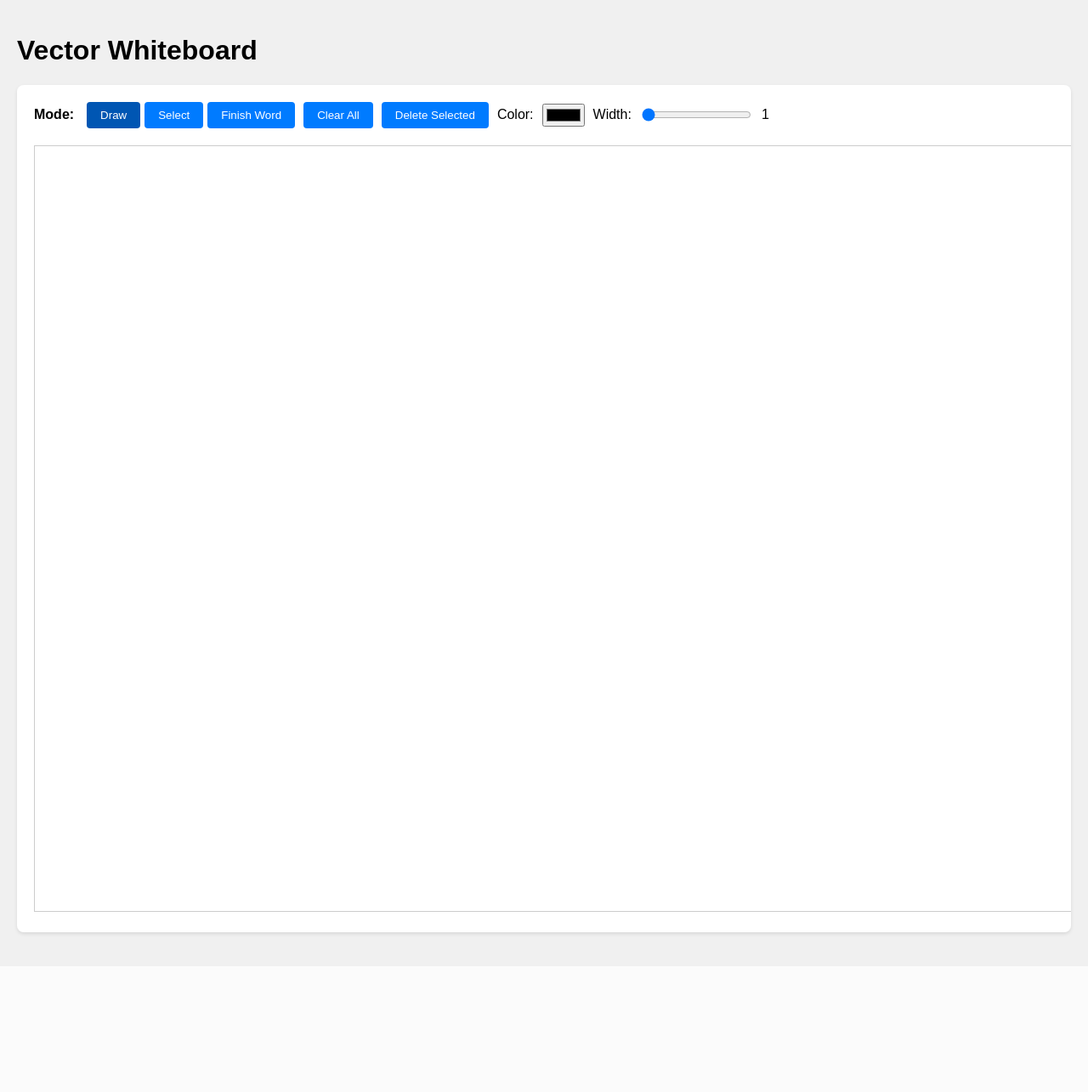
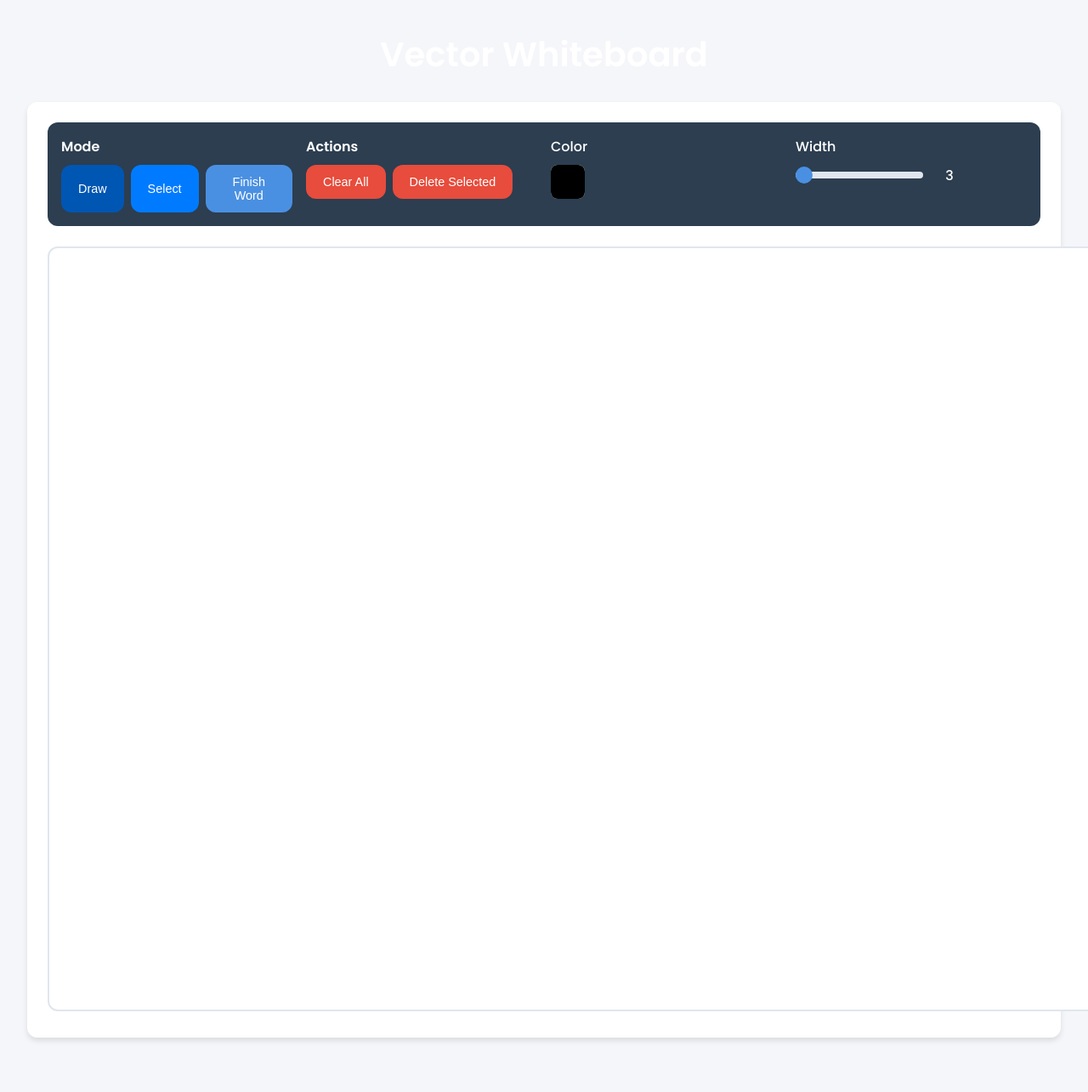
Before and after one commit to MerlijnvanGeffen-Like/VectorWhiteboard, a Flask app: page / in a window 1280 px wide; the page is wider, and only the part inside the window is pictured. Shown: that part at 85% size. Before the commit the page ends 1102 px from the top of that part, so only its background shows below. Run offline with Flask 2, Linux system fonts and the light colour scheme.

Commit message:
Improved whiteboard styling with modern UI

```diff
--- a/templates/index.html
+++ b/templates/index.html
@@ -4,84 +4,249 @@
     <meta charset="UTF-8">
     <meta name="viewport" content="width=device-width, initial-scale=1.0">
     <title>Vector Whiteboard</title>
+    <link href="https://fonts.googleapis.com/css2?family=Poppins:wght@400;500;600&display=swap" rel="stylesheet">
     <style>
+        :root {
+            --primary-color: #4A90E2;
+            --secondary-color: #ffffff;
+            --accent-color: #27AE60;
+            --danger-color: #E74C3C;
+            --background-color: #F5F6FA;
+            --card-background: #FFFFFF;
+            --border-radius: 12px;
+            --shadow: 0 4px 6px rgba(0, 0, 0, 0.1);
+            --transition: all 0.3s ease;
+        }
+
+        * {
+            margin: 0;
+            padding: 0;
+            box-sizing: border-box;
+        }
+
         body {
-            margin: 0;
-            padding: 20px;
-            font-family: Arial, sans-serif;
-            background-color: #f0f0f0;
+            font-family: 'Poppins', sans-serif;
+            background-color: var(--background-color);
+            color: var(--secondary-color);
+            line-height: 1.6;
+            padding: 2rem;
         }
+
         .container {
             max-width: 1600px;
             margin: 0 auto;
         }
+
+        h1 {
+            font-size: 2.5rem;
+            font-weight: 600;
+            color: var(--secondary-color);
+            margin-bottom: 1.5rem;
+            text-align: center;
+        }
+
         .whiteboard-container {
-            background-color: white;
-            border-radius: 8px;
-            box-shadow: 0 2px 4px rgba(0,0,0,0.1);
-            padding: 20px;
-            margin-bottom: 20px;
-            overflow: auto;
+            background-color: var(--card-background);
+            border-radius: var(--border-radius);
+            box-shadow: var(--shadow);
+            padding: 1.5rem;
+            margin-bottom: 2rem;
         }
+
+        .controls {
+            display: grid;
+            grid-template-columns: repeat(auto-fit, minmax(150px, 1fr));
+            gap: 1rem;
+            margin-bottom: 1.5rem;
+            background-color: var(--background-color);
+            padding: 1rem;
+            border-radius: var(--border-radius);
+            background-color: #2C3E50;
+        }
+
+        .control-group {
+            display: flex;
+            flex-direction: column;
+            gap: 0.5rem;
+        }
+
+        .mode-group {
+            display: flex;
+            gap: 0.5rem;
+        }
+
+        button {
+            padding: 0.75rem 1.25rem;
+            border: none;
+            border-radius: var(--border-radius);
+            background-color: var(--primary-color);
+            color: white;
+            cursor: pointer;
+            transition: var(--transition);
+            font-weight: 500;
+            font-size: 0.9rem;
+            display: flex;
+            align-items: center;
+            justify-content: center;
+            gap: 0.5rem;
+        }
+
+        button:hover {
+            background-color: #357ABD;
+            transform: translateY(-2px);
+        }
+
+        button:active {
+            transform: translateY(0);
+        }
+
+        button.danger {
+            background-color: var(--danger-color);
+        }
+
+        button.danger:hover {
+            background-color: #C0392B;
+        }
+
+        button.success {
+            background-color: var(--accent-color);
+        }
+
+        button.success:hover {
+            background-color: #219A52;
+        }
+
         .svg-container {
-            border: 1px solid #ccc;
+            border: 2px solid #E0E6ED;
+            border-radius: var(--border-radius);
             background-color: white;
             cursor: crosshair;
             touch-action: none;
+            transition: var(--transition);
         }
-        .controls {
-            margin-bottom: 20px;
+
+        .svg-container:hover {
+            border-color: var(--primary-color);
+        }
+
+        .color-picker, .stroke-width {
             display: flex;
-            gap: 10px;
             align-items: center;
-            flex-wrap: wrap;
+            gap: 1rem;
+            padding: 0rem;
+            border-radius: var(--border-radius);
         }
-        button {
-            padding: 8px 16px;
+
+        label {
+            font-weight: 500;
+            color: var(--secondary-color);
+            min-width: 60px;
+        }
+
+        input[type="color"] {
+            -webkit-appearance: none;
+            width: 40px;
+            height: 40px;
             border: none;
+            border-radius: 8px;
+            cursor: pointer;
+        }
+
+        input[type="color"]::-webkit-color-swatch-wrapper {
+            padding: 0;
+        }
+
+        input[type="color"]::-webkit-color-swatch {
+            border: none;
+            border-radius: 6px;
+        }
+
+        input[type="range"] {
+            width: 150px;
+            height: 8px;
+            -webkit-appearance: none;
+            background: #E0E6ED;
             border-radius: 4px;
-            background-color: #007bff;
-            color: white;
+            outline: none;
+        }
+
+        input[type="range"]::-webkit-slider-thumb {
+            -webkit-appearance: none;
+            width: 20px;
+            height: 20px;
+            background: var(--primary-color);
+            border-radius: 50%;
             cursor: pointer;
-            transition: background-color 0.3s;
+            transition: var(--transition);
         }
-        button:hover {
-            background-color: #0056b3;
+
+        input[type="range"]::-webkit-slider-thumb:hover {
+            transform: scale(1.1);
         }
-        button:disabled {
-            background-color: #cccccc;
-            cursor: not-allowed;
+
+        #strokeWidthValue {
+            min-width: 30px;
+            text-align: center;
+            font-weight: 500;
         }
-        .color-picker {
-            display: flex;
-            gap: 10px;
-            align-items: center;
-        }
-        .stroke-width {
-            display: flex;
-            gap: 10px;
-            align-items: center;
-        }
+
         .path {
             fill: none;
             stroke-linecap: round;
             stroke-linejoin: round;
         }
+
         .word-group {
             cursor: move;
         }
+
         .selected {
-            stroke: blue !important;
+            stroke: var(--primary-color) !important;
             stroke-dasharray: 5,5;
         }
-        .mode-group {
-            display: flex;
-            gap: 5px;
-            align-items: center;
+
+        .tool-label {
+            font-weight: 600;
+            color: var(--secondary-color);
+            margin-right: 1rem;
         }
-        .tool-label {
-            margin-right: 10px;
-            font-weight: bold;
+
+        .file-input-label {
+            background-color: var(--primary-color);
+            color: white;
+            padding: 0.75rem 1.25rem;
+            border-radius: var(--border-radius);
+            cursor: pointer;
+            transition: var(--transition);
+            font-weight: 500;
+            text-align: center;
+        }
+
+        .file-input-label:hover {
+            background-color: #357ABD;
+            transform: translateY(-2px);
+        }
+
+        #importSVG {
+            display: none;
+        }
+
+        @media (max-width: 768px) {
+            body {
+                padding: 1rem;
+            }
+
+            .controls {
+                grid-template-columns: 1fr;
+            }
+
+            .mode-group {
+                flex-wrap: wrap;
+            }
+
+            button {
+                width: 100%;
+            }
         }
     </style>
 </head>
@@ -90,24 +255,49 @@
         <h1>Vector Whiteboard</h1>
         <div class="whiteboard-container">
             <div class="controls">
-                <div class="mode-group">
-                    <span class="tool-label">Mode:</span>
-                    <button onclick="setMode('draw')" id="drawMode">Draw</button>
-                    <button onclick="setMode('select')" id="selectMode">Select</button>
-                    <button onclick="finishWord()" id="finishWord">Finish Word</button>
+                <div class="control-group">
+                    <span class="tool-label">Mode</span>
+                    <div class="mode-group">
+                        <button onclick="setMode('draw')" id="drawMode">
+                            Draw
+                        </button>
+                        <button onclick="setMode('select')" id="selectMode">
+                            Select
+                        </button>
+                        <button onclick="finishWord()" id="finishWord">
+                            Finish Word
+                        </button>
+                    </div>
                 </div>
-                <button onclick="clearDrawing()">Clear All</button>
-                <button onclick="deletePath()">Delete Selected</button>
-                <div class="color-picker">
-                    <label for="strokeColor">Color:</label>
-                    <input type="color" id="strokeColor" value="#000000" onchange="updateStrokeColor(this.value)">
+
+                <div class="control-group">
+                    <span class="tool-label">Actions</span>
+                    <div class="mode-group">
+                        <button onclick="clearDrawing()" class="danger">
+                            Clear All
+                        </button>
+                        <button onclick="deletePath()" class="danger">
+                            Delete Selected
+                        </button>
+                    </div>
                 </div>
-                <div class="stroke-width">
-                    <label for="strokeWidth">Width:</label>
-                    <input type="range" id="strokeWidth" min="1" max="10" value="1" onchange="updateStrokeWidth(this.value)">
-                    <span id="strokeWidthValue">1</span>
+
+                <div class="control-group">
+                    <label for="tool-color">Color</label>
+                    <div class="color-picker">
+                        <input type="color" id="strokeColor" value="#000000" onchange="updateStrokeColor(this.value)">
+                    </div>
+                </div>
+
+                <div class="control-group">
+                    <label for="strokeWidth">Width</label>
+                    <div class="stroke-width">
+                        <input type="range" id="strokeWidth" min="3" max="10" value="3" onchange="updateStrokeWidth(this.value)">
+                        <span id="strokeWidthValue">3</span>
+                    </div>
                 </div>
             </div>
+
             <svg id="drawingBoard" class="svg-container" width="1500" height="900" xmlns="http://www.w3.org/2000/svg">
                 <g id="pathGroup"></g>
             </svg>
```
